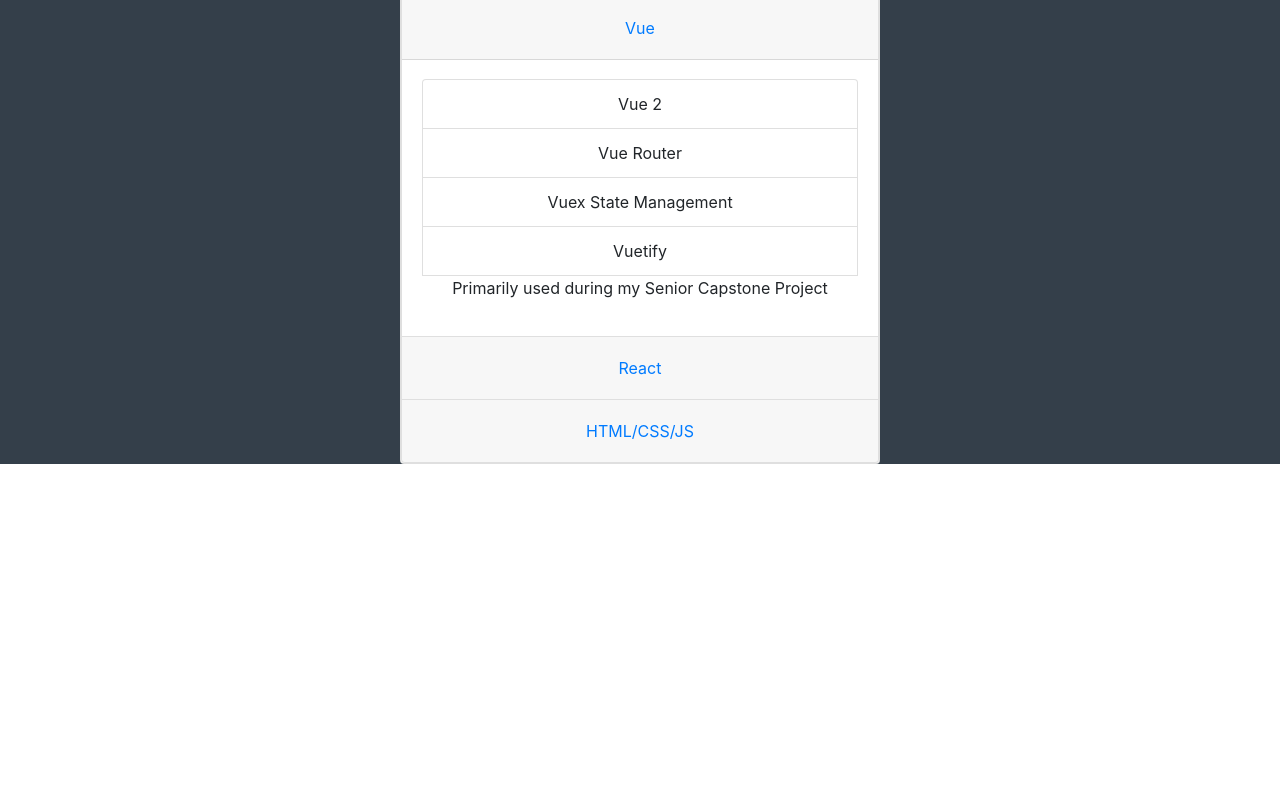
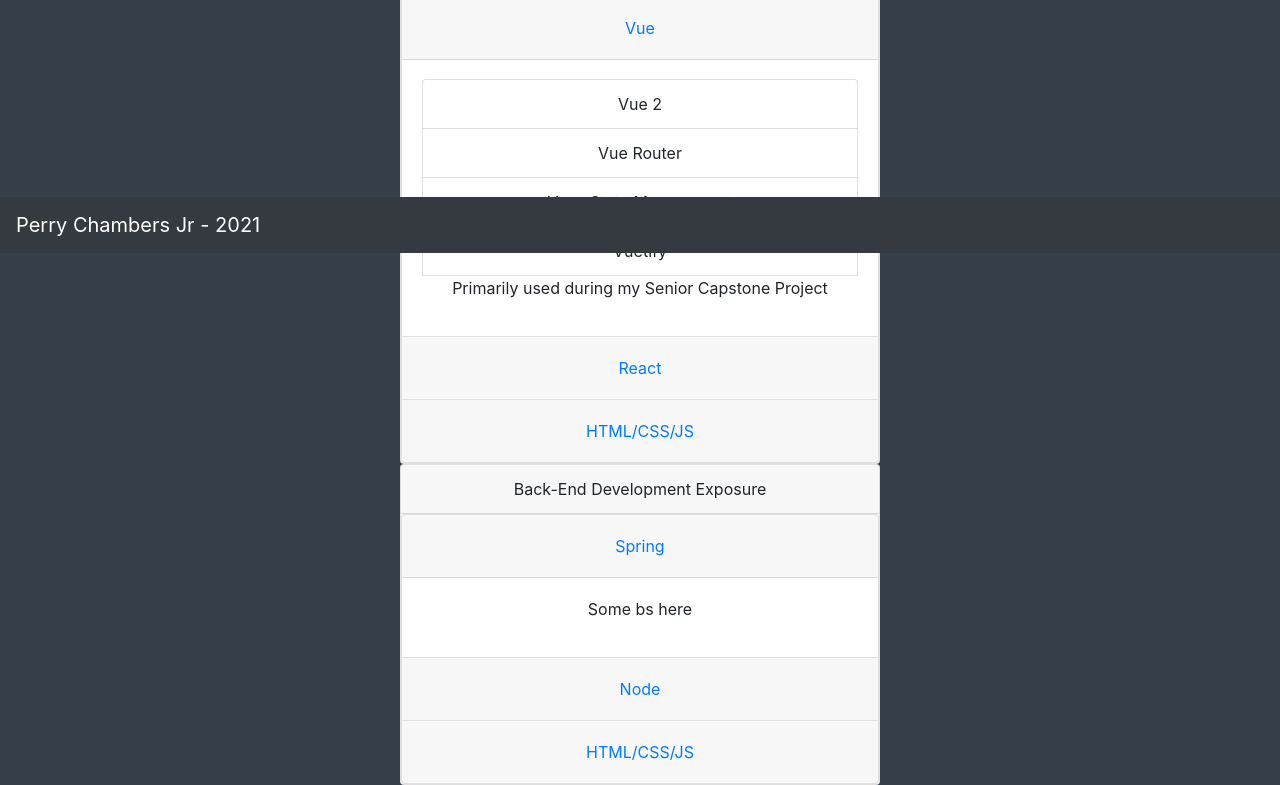
Before and after one commit to perrychambers/Portfolio-Website, a React (Create React App) app in the folder website/: page /Portfolio-Website/about in a window 1280 px wide. Shown: the part 547-1332 px from the top of the page. Before the commit the page ends 1011 px from the top, so only its background shows below. Built offline with nearby package versions, Linux system fonts and the light colour scheme.

Commit message:
back end section to about page

```diff
--- a/website/package.json
+++ b/website/package.json
@@ -13,7 +13,7 @@
     "react-dom": "^17.0.2",
     "react-icons": "^4.2.0",
     "react-router-dom": "^5.2.0",
-    "react-scripts": "4.0.3",
+    "react-scripts": "^4.0.3",
     "styled-components": "^5.3.0",
     "web-vitals": "^1.1.2"
   },
--- a/website/src/App.js
+++ b/website/src/App.js
@@ -8,7 +8,7 @@
 import Layout from './components/Layout'
 import NavigationBar from './components/NavigationBar'
 import Jumbotron from './components/Jumbotron'
-//import Footer from './components/Footer'
+import Footer from './components/Footer'
 import Portfolio from './components/routes/Portfolio'
 
 // const divStyle = {
@@ -31,7 +31,7 @@
             </Switch>
           </Router>
         </Layout>
-      {/* <Footer /> */}
+      <Footer />
     </>
   );
 }
--- a/website/src/components/routes/About.js
+++ b/website/src/components/routes/About.js
@@ -26,7 +26,7 @@
                         tools that you can find in my portfolio.
                     </Card.Body>
             </Card>
-
+            {/* // FRONT END */}
             <Card>
                 <Card.Header className='text-center'>Front-End Development Exposure</Card.Header>
                 {/* <Card.Img className='cardImg' variant='top'/> */}
@@ -77,6 +77,51 @@
                     </Card>
                 </Accordion>
             </Card>
+            {/* Back END */}
+            <Card>
+                <Card.Header className='text-center'>Back-End Development Exposure</Card.Header>
+                {/* <Card.Img className='cardImg' variant='top'/> */}
+                <Accordion defaultActiveKey='0'>
+                    <Card>
+                        <Card.Header className='text-center'>
+                            <Accordion.Toggle as={Button} variant='link' eventKey='0'>
+                                Spring
+                            </Accordion.Toggle>
+                        </Card.Header>
+                        <Accordion.Collapse eventKey='0'>
+                            <Card.Body>
+                                <ListGroup className='text-center'>
+                                    <p>Some bs here</p>
+                                </ListGroup>
+                            </Card.Body>
+                        </Accordion.Collapse>
+                    </Card>
+                    <Card>
+                        <Card.Header className='text-center'>
+                            <Accordion.Toggle as={Button} variant='link' eventKey='1'>
+                                Node
+                            </Accordion.Toggle>
+                        </Card.Header>
+                        <Accordion.Collapse eventKey='1'>
+                            <Card.Body>
+                                <ListGroup className='text-center'>
+                                    <p>Some bs here</p>
+                                </ListGroup>
+                            </Card.Body>
+                        </Accordion.Collapse>
+                    </Card>
+                    <Card>
+                        <Card.Header className='text-center'>
+                            <Accordion.Toggle as={Button} variant='link' eventKey='2'>
+                                HTML/CSS/JS
+                            </Accordion.Toggle>
+                        </Card.Header>
+                        <Accordion.Collapse eventKey='2'>
+                            <Card.Body>Hello!</Card.Body>
+                        </Accordion.Collapse>
+                    </Card>
+                </Accordion>
+            </Card>
 
         </Styled>
 
```
Also changed, not shown: 1 other file (tests, documents, lock files or other folders).
